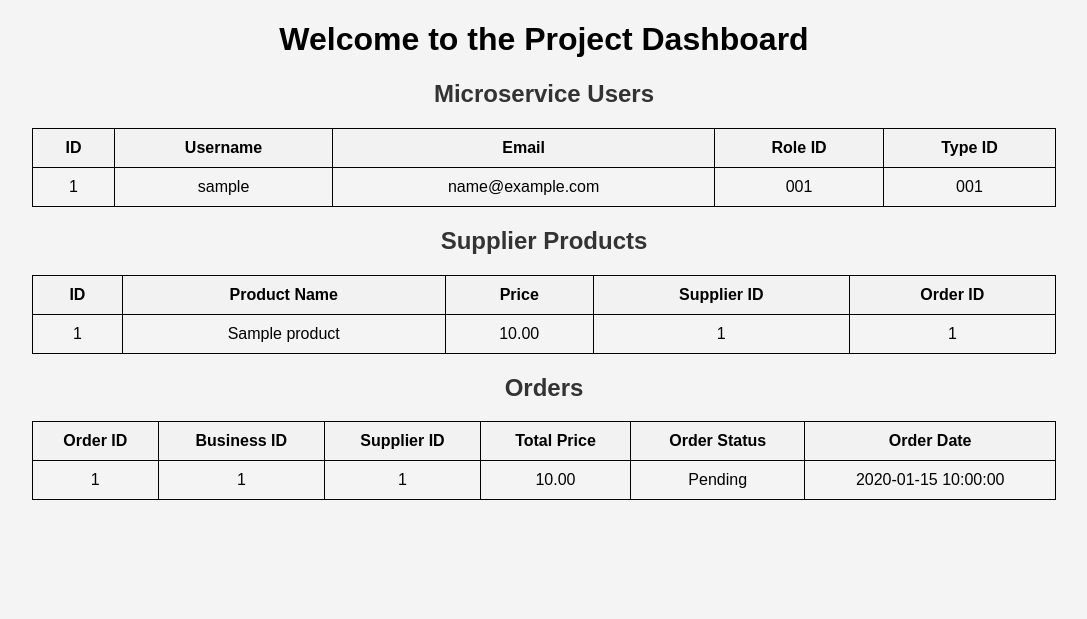
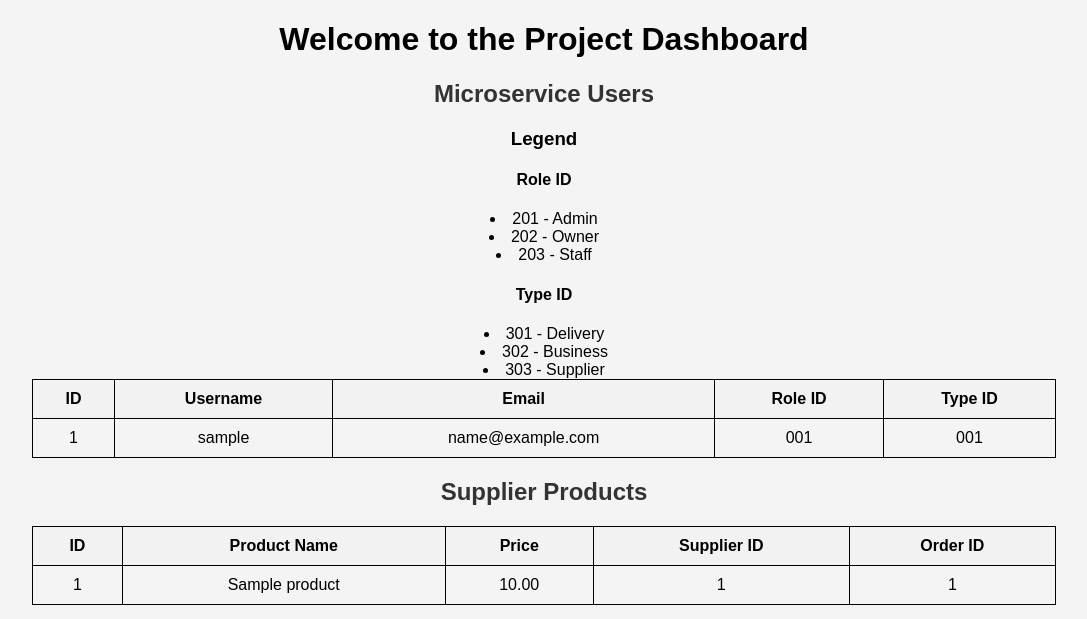
Before and after one commit to StefanDelgado/HelioHostServer, a PHP site: page /StockRoute_Microservice_API/index.php in a window 1280 px wide. Shown: the top 619 px of the page, without its empty margins (96-1183 px from the left). Run offline with PHP 8.4, Linux system fonts and the light colour scheme; tables that the repository leaves empty hold one stand-in row (values such as "Sample post").

Commit message:
Update index.php

```diff
--- a/StockRoute_Microservice_API/index.php
+++ b/StockRoute_Microservice_API/index.php
@@ -69,6 +69,17 @@ $orders = getOrders($conn);
     <h1>Welcome to the Project Dashboard</h1>
 
     <h2>Microservice Users</h2>
+
+    <h3>Legend</h3>
+    <h4>Role ID</h4>
+    <li>201 - Admin</li>
+    <li>202 - Owner</li>
+    <li>203 - Staff</li>
+
+    <h4>Type ID</h4>
+    <li>301 - Delivery</li>
+    <li>302 - Business</li>
+    <li>303 - Supplier</li>
     <table>
         <tr>
             <th>ID</th>
```
